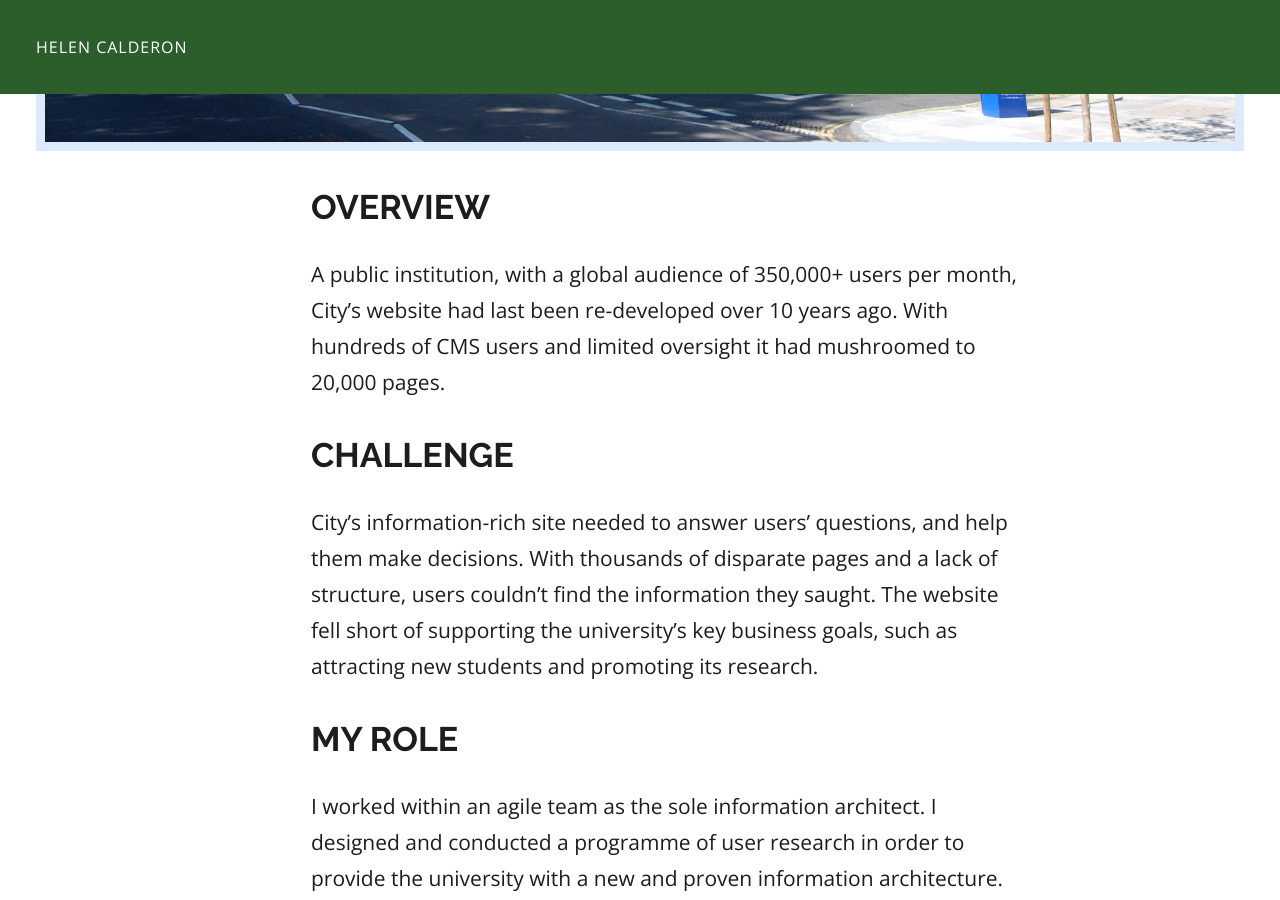
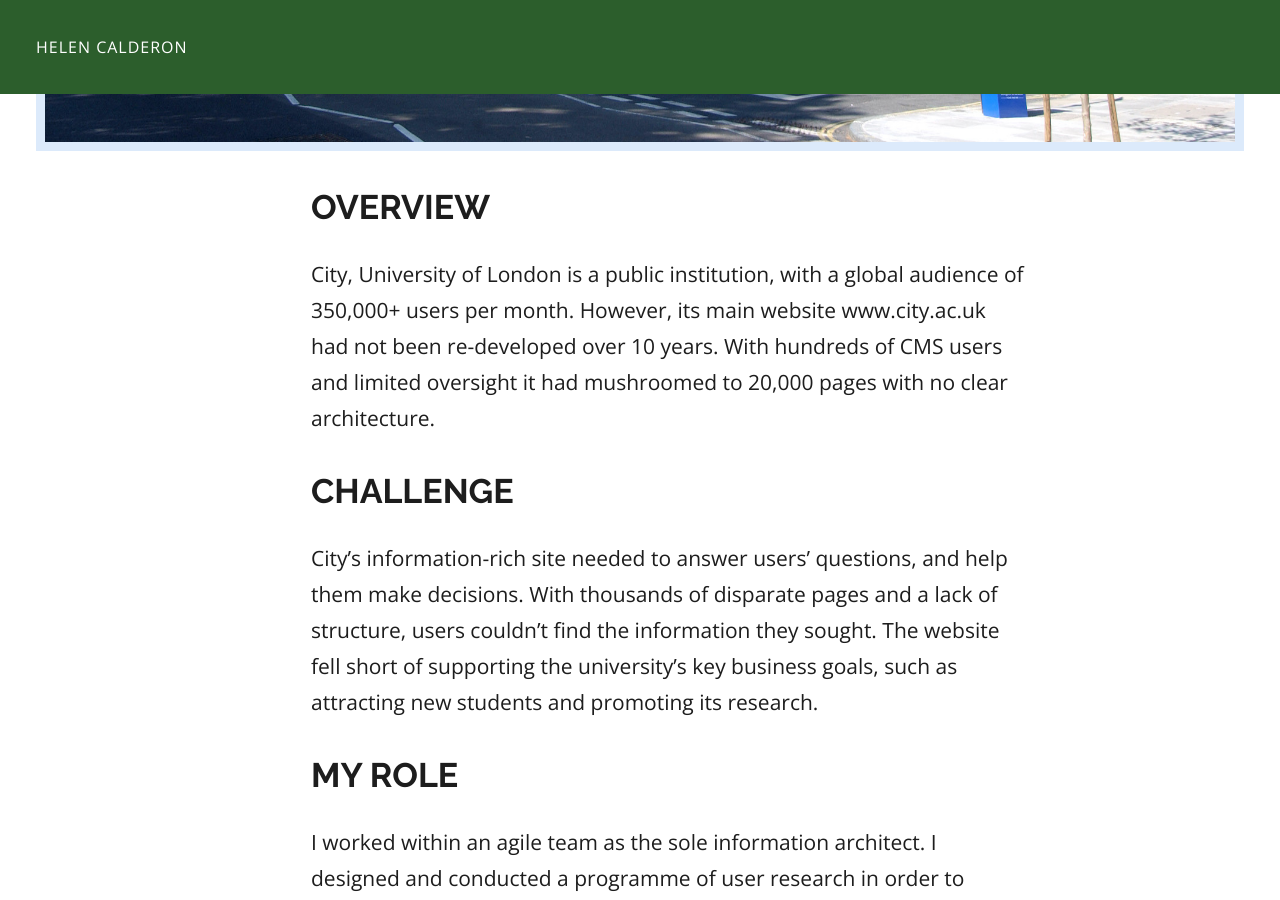
Before and after one commit to helencalderon/helenc, a Jekyll site: the page built from _posts/2020-01-12-information-architecture.md, in a window 1280 px wide and 900 px high, scrolled down 981 px. Built offline with Jekyll 4.4.1, drawn with Linux system fonts in a browser that asks for light colours; some of the changed text lies outside the part shown.

Commit message:
Update 2020-01-12-information-architecture.md

```diff
--- a/_posts/2020-01-12-information-architecture.md
+++ b/_posts/2020-01-12-information-architecture.md
@@ -18,12 +18,12 @@ Client: City, University of London
 
 ## Overview ##
 
-A public institution, with a global audience of 350,000+ users per month, City's website had last been re-developed over 10 years ago. With hundreds of CMS users and limited oversight it had mushroomed to 20,000 pages.
+City, University of London is a public institution, with a global audience of 350,000+ users per month. However, its main  website www.city.ac.uk had not been re-developed over 10 years. With hundreds of CMS users and limited oversight it had mushroomed to 20,000 pages with no clear architecture.
 
 
 ## Challenge ##
 
-City's information-rich site needed to answer users' questions, and help them make decisions. With thousands of disparate pages and a lack of structure, users couldn't find the information they saught. The website fell short of supporting the university's key business goals, such as attracting new students and promoting its research.
+City's information-rich site needed to answer users' questions, and help them make decisions. With thousands of disparate pages and a lack of structure, users couldn't find the information they sought. The website fell short of supporting the university's key business goals, such as attracting new students and promoting its research.
 
 
 ## My role ##
@@ -84,7 +84,7 @@ I communicated my research and proposed structure through regular meetings with
 
 ### Outcome ###
 
-After a year of user research, City has a new information architecture for its forthcoming website. This proven structure is backed by findings from over 25 studies with 900+ participants. Users will now be able to find the information they seek, aligning with key business goals like increasing student applications and promoting research. Regular consultation with colleagues at all levels of the organisation means stakeholders are on board.
+After a year of user research, City has a new agreed information architecture for its forthcoming website. This proven structure is backed by findings from over 25 studies with 900+ participants. Users will now be able to find the information they seek, aligning with key business goals like increasing student applications and promoting research. Regular consultation with colleagues at all levels of the organisation means stakeholders are on board.
 
 The architecture has been used to built the forthcoming website and this will now be tested further during user testing. The new website is due to launch later this year.
 
```
